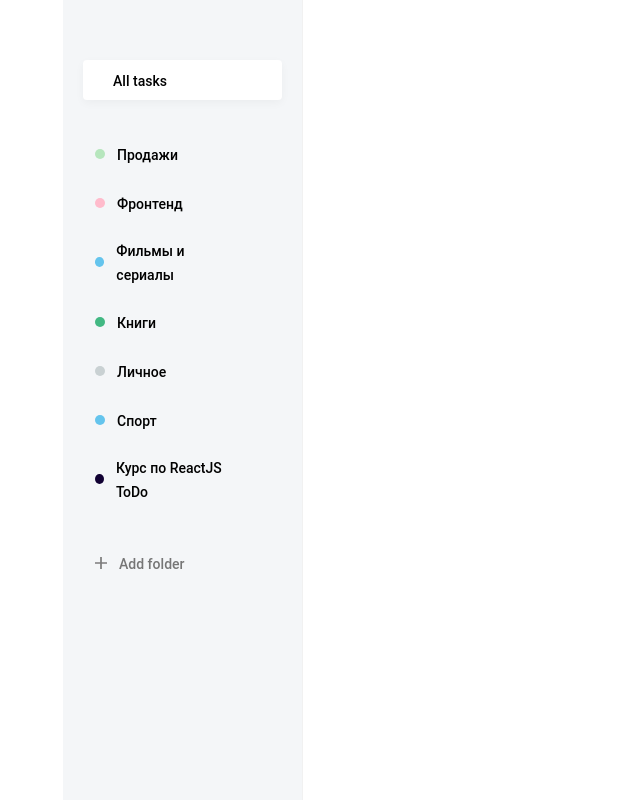
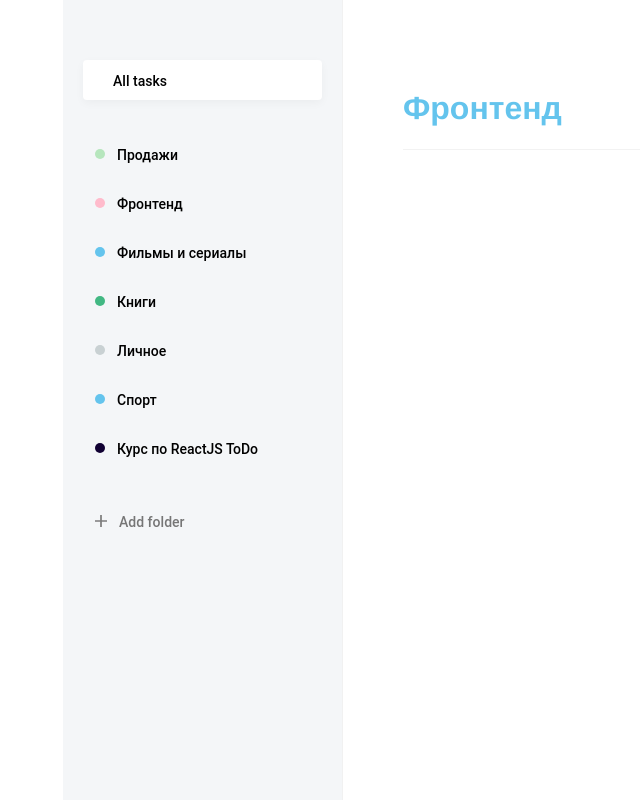
Before and after one commit to marselbairam/todo-app, a React (Create React App) app: page / in a window 1280 px wide. Shown: the whole page, without its empty margins (204-844 px from the left). Built offline with nearby package versions, Linux system fonts and the light colour scheme; the HTML template or start-up script is replaced by a standard one.

Commit message:
make tasks block basics

```diff
--- a/src/App.js
+++ b/src/App.js
@@ -37,6 +37,7 @@ function App() {
         />
         <TagsList
           items={lists}
+          onRemove={(item) => console.log(item)}
           isRemovable
         />
         <AddTagsButton
@@ -44,7 +45,11 @@ function App() {
           colors={DB.colors}
         />
       </div>
-      <div className="Todo__Tasks"></div>
+      <div className="Todo__Tasks">
+        <div className="Tasks">
+          <h2 className="Tasks__Title">Фронтенд</h2>
+        </div>
+      </div>
     </div>
   );
 }
--- a/src/index.scss
+++ b/src/index.scss
@@ -23,7 +23,7 @@ body {
 
   &__Sidebar {
     box-sizing: border-box;
-    width: 240px;
+    width: 280px;
     padding: 60px 20px;
     border-right: 1px solid #F1F1F1;
     background-color: #F4F6F8;
@@ -33,6 +33,24 @@ body {
         margin-bottom: 32px;
       }
     }
+  }
+
+  &__Tasks {
+    box-sizing: border-box;
+    flex-grow: 1;
+    padding: 60px;
+  }
+}
+
+.Tasks {
+  &__Title {
+    padding-bottom: 20px;
+    border-bottom: 1px solid #F2F2F2;
+    font-family: 'Montserrat', 'Helvetica Neue', 'Helvetica', 'Arial', sans-serif;
+    font-size: 32px;
+    font-weight: 700;
+    line-height: 42px;
+    color: #64C4ED;
   }
 }
 
```
